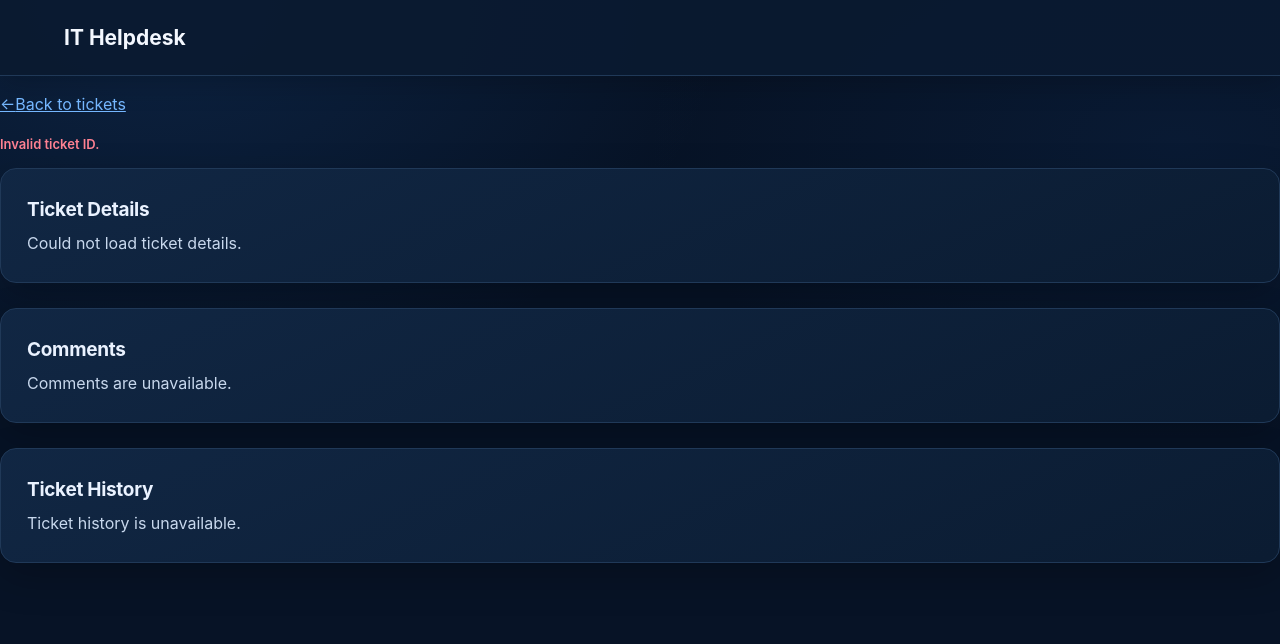
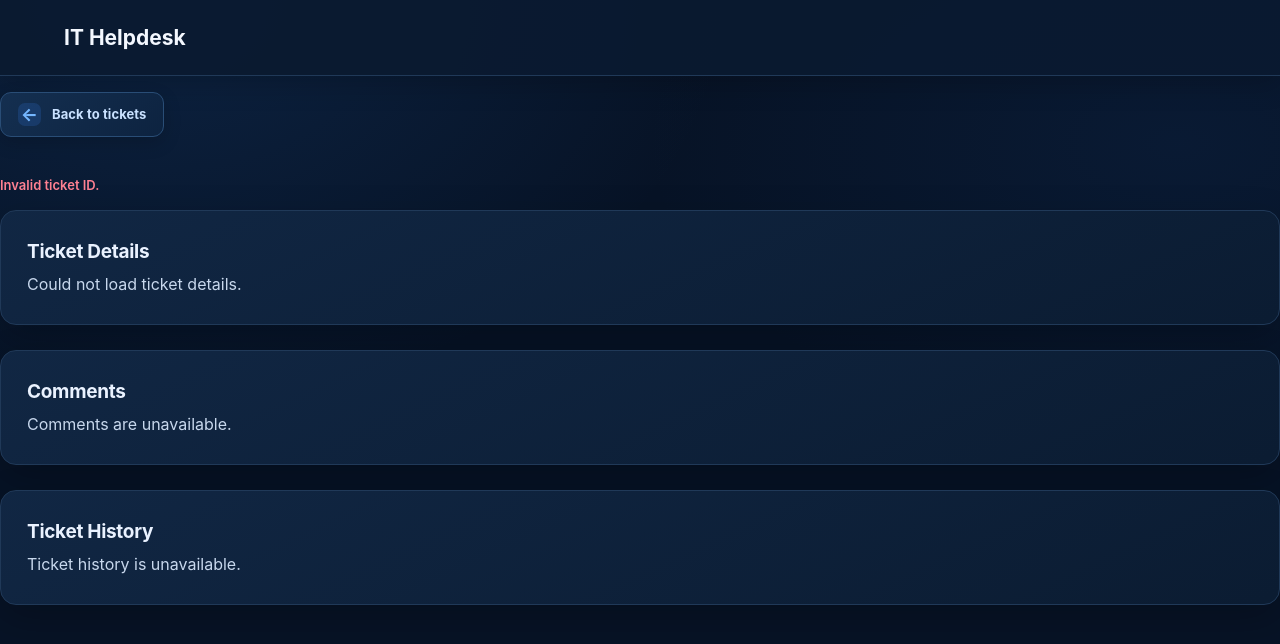
Before and after one commit to Medalitijani/helpdesk-app, a website: page public/ticket.html in a window 1280 px wide. Drawn offline with Linux system fonts and the light colour scheme.

Commit message:
Style ticket back navigation button

```diff
--- a/public/style.css
+++ b/public/style.css
@@ -1096,3 +1096,46 @@ a:hover { color: #a6d1ff; }
 @media (prefers-reduced-motion: reduce) {
   *, *::before, *::after { scroll-behavior: auto !important; transition-duration: .01ms !important; }
 }
+
+
+/* Ticket details: polished back navigation */
+.back-to-tickets {
+  display: inline-flex;
+  align-items: center;
+  gap: 11px;
+  min-height: 44px;
+  padding: 10px 17px;
+  margin: 0 0 22px;
+  border: 1px solid #294d76;
+  border-radius: 11px;
+  background: linear-gradient(135deg, #142f50, #0d2340);
+  color: #c9e1ff;
+  font-size: 13px;
+  font-weight: 700;
+  letter-spacing: .1px;
+  text-decoration: none;
+  box-shadow: 0 6px 18px rgba(0, 0, 0, .16);
+  transition: background .18s ease, border-color .18s ease, transform .18s ease, box-shadow .18s ease;
+}
+.back-to-tickets span:first-child {
+  display: grid;
+  place-items: center;
+  width: 23px;
+  height: 23px;
+  border-radius: 7px;
+  background: rgba(57, 139, 255, .17);
+  color: #75b7ff;
+  font-size: 18px;
+  line-height: 1;
+}
+.back-to-tickets:hover {
+  color: #fff;
+  border-color: #398bff;
+  background: linear-gradient(135deg, #1b416c, #12345b);
+  box-shadow: 0 9px 24px rgba(20, 105, 210, .2);
+  transform: translateY(-2px);
+}
+.back-to-tickets:focus-visible {
+  outline: 3px solid rgba(91, 165, 255, .55);
+  outline-offset: 3px;
+}
```
